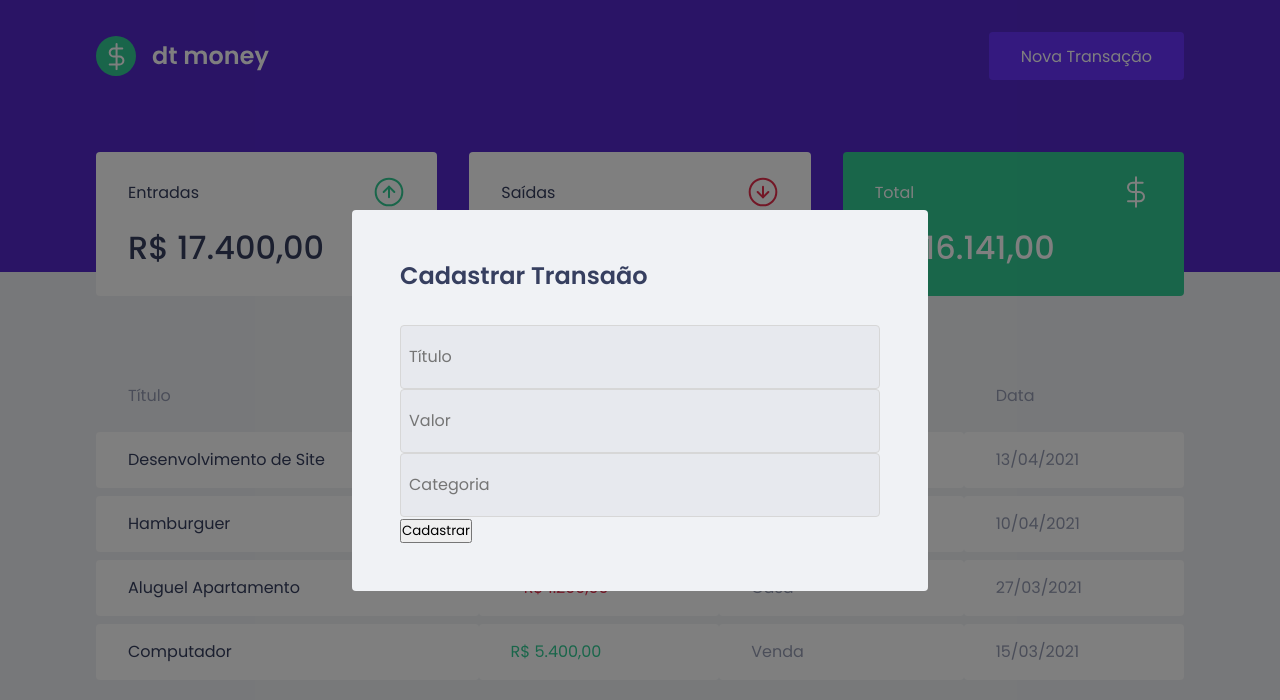
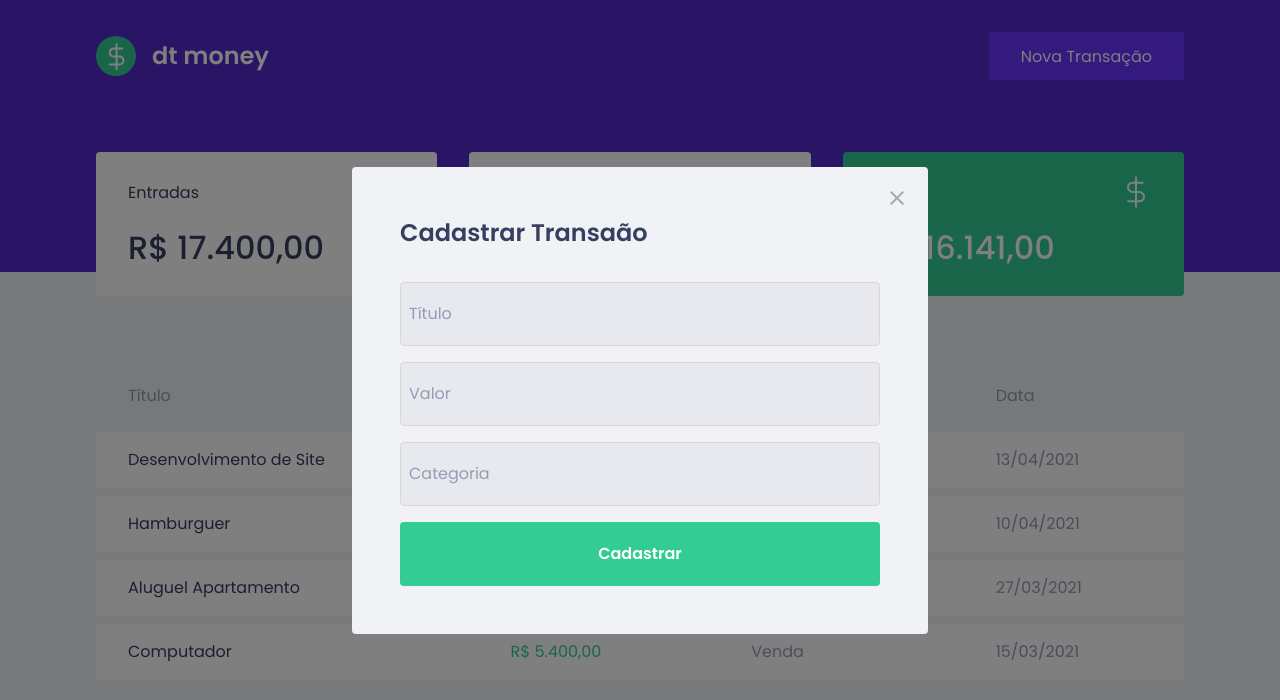
Before and after one commit to marceloadf/dtmoney, a React (Create React App) app: page / in a window 1280 px wide. Both pictures are taken after a click on the button "Nova Transação". Shown: the top 700 px of the page. Built offline with nearby package versions, Linux system fonts and the light colour scheme; no server answers; what miragejs would draw is missing.

Commit message:
styling the modal content

```diff
--- a/src/components/NewTransactionModal/index.tsx
+++ b/src/components/NewTransactionModal/index.tsx
@@ -1,5 +1,6 @@
 import Modal from 'react-modal';
 import { Container } from './styles';
+import closeButton from '../../assets/close.svg';
 
 interface NewTransactionModalProps{
     modalIsOpen: boolean;
@@ -16,6 +17,14 @@ export function NewTransactionModal( {modalIsOpen, closeModal} : NewTransactionM
             className="modal-class"
             overlayClassName="modal-overlay"
         >
+            <button
+                type="button"
+                onClick={closeModal}
+                className="react-modal-close"
+            >
+                <img src={closeButton} alt="Fechar Modal" />
+            </button>
+
            <Container>
                 <h2>Cadastrar Transaão</h2>
                 <input placeholder='Título'/>
--- a/src/components/NewTransactionModal/styles.tsx
+++ b/src/components/NewTransactionModal/styles.tsx
@@ -2,13 +2,13 @@ import styled from 'styled-components';
 
 export const Container = styled.form`
 
-h2{
+    h2 {
         color: var(--text-title);
         font-size: 1.5rem;
         margin-bottom: 2rem;
     }
 
-input{
+    input {
         width: 100%;
         border-radius: 0.25rem;
         border: 1px solid #d7d7d7;
@@ -18,5 +18,35 @@ input{
         background: var(--input-background);
         font-weight: 400;
         font-size: 1rem;
+
+        &::placeholder{
+            color: var(--text-body);
         }
+
+        & + input {
+            margin-top: 1rem;
+        }
+    }
+
+    button[type="submit"] {
+        width: 100%;
+        background-color: var(--green);
+        height: 4rem;
+        padding: 0 1.5rem;
+        border-radius: 0.25rem;
+        border: 0;
+        margin-top: 1rem;
+
+        font-size: 1rem;
+        font-weight: 600;
+        color: var(--shape);
+
+        transition: filter 0.2s;
+
+        &:hover {
+            filter: brightness(0.9);
+        }
+    }
+
+
 `
--- a/src/styles/global.ts
+++ b/src/styles/global.ts
@@ -15,7 +15,7 @@ export const GlobalStyle = createGlobalStyle`
         --input-background: #E7E9EE
     }
 
-    *{
+    * {
         margin: 0;
         padding: 0;
         box-sizing: border-box;
@@ -24,7 +24,7 @@ export const GlobalStyle = createGlobalStyle`
     //font-size: 16px (Desktop)
     //hack para usar os tamanhos com REM = 1font ao invés de px para redimensionar
     //os tamanhos dos objetos de acordo com o tamanho máximo de tela definido logo a baixo.
-    html{
+    html {
         @media (max-width: 1080px) {
             font-size: 93.75%; //15px
         }
@@ -34,30 +34,30 @@ export const GlobalStyle = createGlobalStyle`
         }
     }
 
-    body{
+    body {
         background: var(--background);
         -webkit-font-smoothing: antialiased;
     }
 
-    body, input, textarea, button{ //input, textarea e button poussem seus propios tamanhos de font, por isso eles não herdam do body
+    body, input, textarea, button { //input, textarea e button poussem seus propios tamanhos de font, por isso eles não herdam do body
         font-family: 'Poppins', sans-serif;
         font-weight: 400;
     }
 
-    h1, h2, h3, h4, h5, h6, strong{
+    h1, h2, h3, h4, h5, h6, strong {
         font-weight: 600;
     }
 
-    button{
+    button {
         cursor: pointer;
     }
 
-    [disabled]{
+    [disabled] {
         opacity: 0.6;
         cursor: not-allowed;
     }
 
-    .modal-class{
+    .modal-class {
         width: 100%;
         max-width: 576px;
 
@@ -67,7 +67,7 @@ export const GlobalStyle = createGlobalStyle`
         border-radius: 0.25rem;
 
     }
-    .modal-overlay{
+    .modal-overlay {
         background: rgba(0, 0, 0, 0.5);
 
         position: fixed;
@@ -81,4 +81,18 @@ export const GlobalStyle = createGlobalStyle`
         justify-content: center;
     }
 
+    .react-modal-close {
+        position: absolute;
+        border: 0;
+        right: 1.5rem;
+        top: 1.5rem;
+        background: transparent;
+
+        transition: filter 0.2s;
+
+        &:hover {
+            filter: brightness(0.8);
+        }
+    }
+
 `
```
Lines whose indentation alone changed are shown as unchanged.
